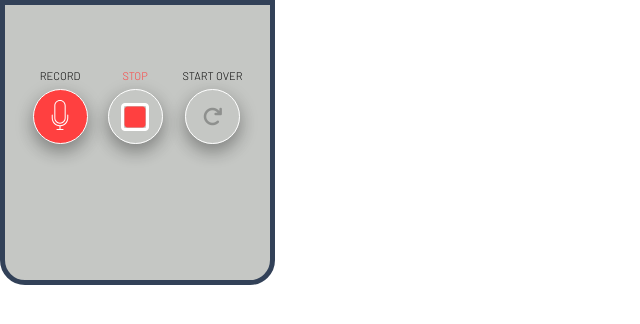
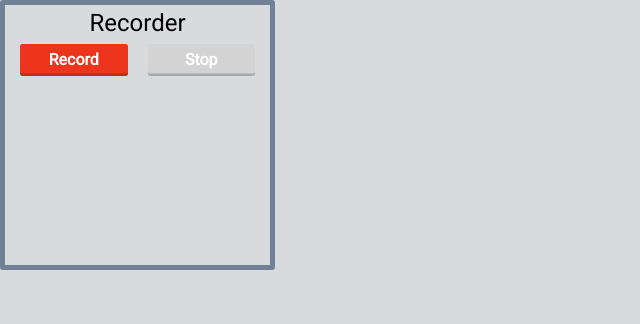
Before and after one commit to gercamjr/Wix-Audio-Recorder, a PHP site: page / in a window 1280 px wide. Shown: the top 324 px of the page, without its empty margins (0-640 px from the left). Run offline with PHP 8.4, Linux system fonts and the light colour scheme; some libraries are stand-ins or nearby versions.

Commit message:
merged code from production

```diff
--- a/index.html
+++ b/index.html
@@ -1,95 +1,42 @@
 <!DOCTYPE html>
-<!--[if lt IE 7]>      <html class="no-js lt-ie9 lt-ie8 lt-ie7"> <![endif]-->
-<!--[if IE 7]>         <html class="no-js lt-ie9 lt-ie8"> <![endif]-->
-<!--[if IE 8]>         <html class="no-js lt-ie9"> <![endif]-->
-<!--[if gt IE 8]>      <html class="no-js"> <!--<![endif]-->
 <html>
 
 <head>
-    <meta charset="utf-8" />
-    <meta http-equiv="X-UA-Compatible" content="IE=edge" />
-    <title>Vault of Us MP3 Recorder</title>
-    <meta name="description" content="An mp3 recorder for The Vault of Us Website" />
-    <meta name="viewport" content="width=device-width, initial-scale=1" />
-    <link rel="stylesheet" href="./styles.css" />
+    <meta charset="UTF-8">
 
-    <link rel="preconnect" href="https://fonts.googleapis.com" />
-    <link rel="preconnect" href="https://fonts.gstatic.com" crossorigin />
-    <link href="https://fonts.googleapis.com/css2?family=Barlow:wght@300;400&family=Roboto:wght@500&display=swap" rel="stylesheet" />
+    <title>Audio Recording Demo With WebAudioRecorder.js - addpipe.com</title>
+    <meta name="viewport" content="width=device-width, initial-scale=1.0">
 
-    <script src="https://kit.fontawesome.com/0955c01d8d.js" crossorigin="anonymous"></script>
+    <!-- Latest compiled and minified Bootstrap CSS -->
+    <link rel="stylesheet" href="https://maxcdn.bootstrapcdn.com/bootstrap/3.3.7/css/bootstrap.min.css" integrity="sha384-BVYiiSIFeK1dGmJRAkycuHAHRg32OmUcww7on3RYdg4Va+PmSTsz/K68vbdEjh4u" crossorigin="anonymous">
+
+<link rel="preconnect" href="https://fonts.googleapis.com">
+<link rel="preconnect" href="https://fonts.gstatic.com" crossorigin>
+<link href="https://fonts.googleapis.com/css2?family=Roboto&ampdisplay=swap" rel="stylesheet">
+
+    <link rel="stylesheet" type="text/css" href="styles.css">
 </head>
 
 <body>
-    <!--[if lt IE 7]>
-      <p class="browsehappy">
-        You are using an <strong>outdated</strong> browser. Please
-        <a href="#">upgrade your browser</a> to improve your experience.
-      </p>
-    <![endif]-->
 
-    <div class="recorder">
-        <div id="stopwatch" class="row recorder__stopwatch">
+    <div class="border border-5" style="max-width: 336px;">
+        <h3>Recorder</h3>
+        <div id="controls">
+            <button id="recordButton">Record</button>
+            <button id="stopButton" disabled>Stop</button>
+        </div>
+        <div id="stopwatch">
 
         </div>
-        <div class="row recorder__controls">
-            <div class="recorder__controls--record">
-                <p class="recorder__controls--text text__record">RECORD</p>
-                <button class="recorder__controls--record--btn btn" id="recordButton">
-
-            <svg
-              version="1.1"
-              id="micIcon"
-              xmlns="http://www.w3.org/2000/svg"
-              xmlns:xlink="http://www.w3.org/1999/xlink"
-              x="0px"
-              y="0px"
-              viewBox="0 0 58 58"
-              style="enable-background: new 0 0 58 58"
-              xml:space="preserve"
-              class="svg-mic"
-            >
-              <g>
-                <path
-                  d="M44,28c-0.552,0-1,0.447-1,1v6c0,7.72-6.28,14-14,14s-14-6.28-14-14v-6c0-0.553-0.448-1-1-1s-1,0.447-1,1v6
-                            c0,8.485,6.644,15.429,15,15.949V56h-5c-0.552,0-1,0.447-1,1s0.448,1,1,1h12c0.552,0,1-0.447,1-1s-0.448-1-1-1h-5v-5.051
-                            c8.356-0.52,15-7.465,15-15.949v-6C45,28.447,44.552,28,44,28z"
-                />
-                <path
-                  d="M29,46c6.065,0,11-4.935,11-11V11c0-6.065-4.935-11-11-11S18,4.935,18,11v24C18,41.065,22.935,46,29,46z M20,11
-                            c0-4.963,4.038-9,9-9s9,4.037,9,9v24c0,4.963-4.038,9-9,9s-9-4.037-9-9V11z"
-                />
-              </g>
-            </svg>
-          </button>
-            </div>
-            <div class="recorder__controls--stop">
-                <p class="recorder__controls--text text__stop">STOP</p>
-                <button class="recorder__controls--stop--btn btn" id="stopButton">
-                    <span class="fa-stack square">
-                      <i class="far fa-square fa-stack-2x"></i>
-                      <i class="fas fa-square fa-stack-1x"></i>
-                    </span>
-          </button>
-            </div>
-            <div class="recorder__controls--redo">
-                <p class="recorder__controls--text text__redo">START OVER</p>
-                <button class="recorder__controls--redo--btn btn" id="deleteButton">
-            <i class="fas fa-redo"></i>
-          </button>
-            </div>
-
-        </div>
-        <div class="row recorder__player" id="recordingsList">
-
-        </div>
-        <div class="row recorder__save" id="saveAudio">
+        <div id="recordingsList">
 
         </div>
     </div>
 
+    <!-- inserting these scripts at the end to be able to use all the elements in the DOM -->
     <script src="js/WebAudioRecorder.min.js"></script>
     <script src="js/app.js"></script>
+
 </body>
 
 </html>
--- a/js/app.js
+++ b/js/app.js
@@ -13,35 +13,24 @@ var recorder; //WebAudioRecorder object
 var input; //MediaStreamAudioSourceNode  we'll be recording
 var encodingType; //holds selected encoding for resulting audio (file)
 var encodeAfterRecord = true; // when to encode
-//const canvas = document.querySelector('.visualizer');
+const canvas = document.querySelector('.visualizer');
 
 // shim for AudioContext when it's not avb.
 var AudioContext = window.AudioContext || window.webkitAudioContext;
 var audioContext; //new audio context to help us record
 
-//var encodingTypeSelect = document.getElementById("encodingTypeSelect");
+var encodingTypeSelect = document.getElementById("encodingTypeSelect");
 var recordButton = document.getElementById("recordButton");
 var stopButton = document.getElementById("stopButton");
-var deleteButton = document.getElementById('deleteButton');
-const micSVG = document.getElementById("micIcon");
-
 
 //add events to those 2 buttons
 recordButton.addEventListener("click", startRecording);
 stopButton.addEventListener("click", stopRecording);
-stopButton.disabled = true;
-stopButton.style.cursor = "not-allowed";
-deleteButton.disabled = true;
-
 
 //const canvasCtx = canvas.getContext('2d');
 
 function startRecording() {
     console.log("startRecording() called");
-    micSVG.style.fill = "#ff4040";
-    recordButton.style.backgroundColor = "transparent";
-    recordButton.style.cursor = "not-allowed";
-
 
     /*
     	Simple constraints object, for more advanced features see
@@ -114,7 +103,6 @@ function startRecording() {
 
     }).catch(function(err) {
         //enable the record button if getUSerMedia() fails
-        console.log("we could not get the user media! " + err.message);
         recordButton.disabled = false;
         stopButton.disabled = true;
 
@@ -123,10 +111,6 @@ function startRecording() {
     //disable the record button
     recordButton.disabled = true;
     stopButton.disabled = false;
-    stopButton.style.cursor = "pointer";
-    stopButton.style.backgroundColor = "#ff4040";
-    stopButton.style.color = "#fff";
-
 }
 
 function stopRecording() {
@@ -135,17 +119,9 @@ function stopRecording() {
     //stop microphone access
     gumStream.getAudioTracks()[0].stop();
 
-    deleteButton.disabled = false;
-
     //disable the stop button
     stopButton.disabled = true;
     recordButton.disabled = false;
-    recordButton.style.cursor = "pointer";
-    stopButton.style.cursor = "not-allowed";
-    stopButton.style.backgroundColor = "transparent";
-    stopButton.style.color = "#ff4040"
-    recordButton.style.backgroundColor = "#ff4040";
-        micSVG.style.fill = "#fff";
 
     //tell the recorder to finish the recording (stop recording + encode the recorded audio)
     recorder.finishRecording();
@@ -156,41 +132,36 @@ function createDownloadLink(blob, encoding) {
 
     var url = URL.createObjectURL(blob);
     var au = document.createElement('audio');
+    var li = document.createElement('div');
     var link = document.createElement('a');
+    var deleteButton = document.createElement('button');
+    deleteButton.classList.add('btn');
+    deleteButton.classList.add('deleteBtn');
 
-    const saveDiv = document.getElementById('saveAudio');
-    // deleteButton.classList.add('btn');
-    // deleteButton.classList.add('deleteBtn');
-
-    //deleteButton.innerHTML = "Delete";
+    deleteButton.innerHTML = "Delete";
 
     //add controls to the <audio> element
     au.controls = true;
     au.src = url;
-    au.classList.add('recorder__player--audio');
 
     //link the a element to the blob
     link.href = url;
     link.download = 'Vault of Us Recording_' + new Date().toISOString() + '.' + encoding;
-    link.innerHTML = "<button id='save-btn' class='recorder__save--btn'>Save Audio</button>";
+    link.innerHTML = "<button id='save-btn' class='btn'>Save Audio</button>";
 
     //add the new audio and a elements to the li element
-    // li.appendChild(au);
-    // li.appendChild(deleteButton);
-    // li.appendChild(link);
-
+    li.appendChild(au);
+    li.appendChild(deleteButton);
+    li.appendChild(link);
 
     //add the li element to the ordered list
-    recordingsList.appendChild(au);
-    saveDiv.appendChild(link);
+    recordingsList.appendChild(li);
     recordButton.disabled = true;
     deleteButton.onclick = function(e) {
         resetTimer();
         recordButton.disabled = false;
-        recordButton.style.backgroundColor = "#ff4040";
-        micSVG.style.fill = "#fff";
-        saveDiv.removeChild(link);
-        recordingsList.removeChild(au);
+        let evtTgt = e.target;
+        evtTgt.parentNode.parentNode.removeChild(evtTgt.parentNode);
     }
 }
 
--- a/styles.css
+++ b/styles.css
@@ -1,297 +1,152 @@
-* {
-    margin: 0;
-    box-sizing: border-box;
+html {
+    font-size: 100%;
 }
 
-
-/* Typography */
-
-.recorder__stopwatch {
-    font-family: 'Avenir Light', 'Roboto', sans-serif;
-    font-size: 16px;
-    font-weight: 500;
+body,
+h1,
+h2,
+h3,
+h4,
+h5,
+h6 {
+    font-family: 'Roboto';
 }
 
-.recorder__controls--text {
-    font-family: "DIN Next Light", "Barlow", sans-serif;
-    font-weight: 300;
-    font-size: 11px;
+body {
+
+    word-wrap: break-word;
+    overflow-wrap: break-word;
+    color: black;
+    background: #d9dadc;
+    width: 275px;
+    height: 270px;
+    overflow-x: hidden;
+    overflow-y: hidden;
+    border: 5px solid;
+    border-radius: 3px;
+    border-color: #708198;
+}
+
+h3 {
+    margin-top: 5px;
+    margin-bottom: 0;
     text-align: center;
 }
 
-.recorder__redo--btn {
-    font-size: 13px;
+p {
+    margin: 1em 0;
 }
 
-.text__stop {
-    color: #ff4040;
+pre {
+    padding: 0px;
+    border: 0px;
+    border-radius: 0px;
 }
 
-.far {
+red {
+    color: red;
+}
+
+a {
+    color: #337ab7;
+}
+
+p {
+    margin-top: 1rem;
+}
+
+a:hover {
+    color: #23527c;
+}
+
+a:visited {
+    color: #8d75a3;
+}
+
+#controls {
+    display: flex;
+    margin-top: .5rem;
+    margin-bottom: .5rem;
+}
+
+button {
+    height: 2rem;
+    border: none;
+    border-radius: 0.15rem;
+    background: #ed341d;
+    margin-left: 15px;
+    margin-right: 15px;
+    box-shadow: inset 0 -0.15rem 0 rgba(0, 0, 0, 0.2);
+    cursor: pointer;
+    display: flex;
+    justify-content: center;
+    align-items: center;
+    color: #ffffff;
+    font-weight: bold;
+    font-size: 1rem;
+}
+
+button:hover,
+button:focus {
+    outline: none;
+    background: #c72d1c;
+}
+
+button::-moz-focus-inner {
+    border: 0;
+}
+
+button:active {
+    box-shadow: inset 0 1px 0 rgba(0, 0, 0, 0.2);
+    line-height: 3rem;
+}
+
+button:disabled {
+    pointer-events: none;
+    background: lightgray;
+}
+
+audio {
+
+    width: 80%;
+    margin-top: 0.2rem;
+}
+
+#recordingsList {
+    text-align: center;
+}
+
+#recordButton {
+    align-items: center;
+    width: 114px;
+    margin-left: 15px;
+}
+
+#stopButton {
+    align-items: center;
+    width: 114px;
+    margin-left: 5px;
+}
+
+#save-btn {
+    width: 80%;
+
+    margin: 0 auto;
+    margin-top: 10px;
+    background-color: #708198;
+}
+
+.deleteBtn {
+    width: 80%;
+
+    margin: 0 auto;
+
+    background-color: #67605f;
     color: #fff;
 }
 
-.square {
+#stopwatch {
     text-align: center;
+    font-size: 1rem;
+    margin-bottom: 7px;
 }
-
-.fa-stack {
-    width: 2em !important;
-}
-
-.fa-play {
-    font-size: 14px;
-}
-
-.fa-microphone {
-    font-weight: 300;
-}
-
-.fa-redo {
-    font-size: 20px;
-}
-
-i {
-    vertical-align: middle;
-}
-
-.fa-stack {
-    font-size: 1rem;
-}
-
-.fa-stack-1x {
-    font-size: 1.5rem
-}
-
-
-/* recorder */
-
-.recorder {
-    display: flex;
-    flex-direction: column;
-    width: 275px;
-    background-color: #C5C7C4;
-    border: 5px solid #324158;
-    border-radius: 0 0 25px 25px;
-    align-items: center;
-}
-
-.recorder__stopwatch {
-    height: 40px;
-    padding-top: 20px;
-}
-
-.recorder__controls {
-    display: flex;
-    width: 100%;
-    margin-top: 1.5rem;
-    align-items: center;
-    justify-content: center;
-    /* gap: 20px; */
-}
-
-.recorder__controls>*+* {
-    margin-left: 20px;
-}
-
-.recorder__controls--record,
-.recorder__controls--stop,
-.recorder__controls--redo {
-    display: flex;
-    flex-direction: column;
-    align-items: center;
-}
-
-.btn {
-    margin-top: 7px;
-    background-color: transparent;
-    border: 1px solid #fff;
-    border-radius: 50%;
-    width: 55px;
-    height: 55px;
-    box-shadow: 0 8px 16px 0 rgba(0, 0, 0, 0.2), 0 6px 20px 0 rgba(0, 0, 0, 0.19);
-    transition-duration: 0.4s;
-}
-
-.btn:hover {
-    cursor: pointer;
-}
-
-.recorder__controls--record--btn {
-    background-color: #ff4040;
-    color: #fff;
-}
-
-.svg-mic {
-    width: 30px;
-    fill: #fff;
-}
-
-.recorder__controls--stop--btn {
-    color: #ff4040;
-}
-
-
-/* audio player */
-
-.recorder__player {
-    height: 60px;
-    width: 100%;
-    margin: 10px 0;
-    display: flex;
-    align-items: center;
-    justify-content: center;
-    gap: 5px;
-}
-
-.recorder__player--audio {
-    width: 95%;
-    padding: 0;
-    margin: 0;
-    height: 20px;
-}
-
-.recorder__player--play--btn {
-    background-color: transparent;
-    border: none;
-}
-
-input[type="range"] {
-    position: relative;
-    -webkit-appearance: none;
-    width: 48%;
-    margin: 0;
-    padding: 0;
-    height: 5px;
-    float: left;
-    outline: none;
-}
-
-input[type="range"]::-webkit-slider-runnable-track {
-    width: 100%;
-    height: 5px;
-    cursor: pointer;
-    background: linear-gradient(to right, rgba(0, 125, 181, 0.6) var(--buffered-width), rgba(0, 125, 181, 0.2) var(--buffered-width));
-}
-
-input[type="range"]::before {
-    position: absolute;
-    content: "";
-    top: 8px;
-    left: 0;
-    width: var(--seek-before-width);
-    height: 3px;
-    background-color: #353535;
-    cursor: pointer;
-}
-
-input[type="range"]::-webkit-slider-thumb {
-    position: relative;
-    -webkit-appearance: none;
-    box-sizing: content-box;
-    border: 1px solid #c5c7c6;
-    height: 15px;
-    width: 15px;
-    border-radius: 50%;
-    background-color: #fff;
-    cursor: pointer;
-    margin: -7px 0 0 0;
-}
-
-input[type="range"]:active::-webkit-slider-thumb {
-    transform: scale(1.2);
-    background: #353535;
-}
-
-input[type="range"]::-moz-range-track {
-    width: 100%;
-    height: 5px;
-    cursor: pointer;
-    background: linear-gradient(to right, rgba(0, 125, 181, 0.6) var(--buffered-width), rgba(0, 125, 181, 0.2) var(--buffered-width));
-}
-
-input[type="range"]::-moz-range-progress {
-    background-color: #353535;
-}
-
-input[type="range"]::-moz-focus-outer {
-    border: 0;
-}
-
-input[type="range"]::-moz-range-thumb {
-    box-sizing: content-box;
-    border: 1px solid #c5c7c6;
-    height: 15px;
-    width: 15px;
-    border-radius: 50%;
-    background-color: #fff;
-    cursor: pointer;
-}
-
-input[type="range"]:active::-moz-range-thumb {
-    transform: scale(1.2);
-    background: #353535;
-}
-
-input[type="range"]::-ms-track {
-    width: 100%;
-    height: 3px;
-    cursor: pointer;
-    background: transparent;
-    border: solid transparent;
-    color: transparent;
-}
-
-input[type="range"]::-ms-fill-lower {
-    background-color: #007db5;
-}
-
-input[type="range"]::-ms-fill-upper {
-    background: linear-gradient(to right, rgba(0, 125, 181, 0.6) var(--buffered-width), rgba(0, 125, 181, 0.2) var(--buffered-width));
-}
-
-input[type="range"]::-ms-thumb {
-    box-sizing: content-box;
-    border: 1px solid #007db5;
-    height: 15px;
-    width: 15px;
-    border-radius: 50%;
-    background-color: #fff;
-    cursor: pointer;
-}
-
-input[type="range"]:active::-ms-thumb {
-    transform: scale(1.2);
-    background: #007db5;
-}
-
-
-/* save button */
-
-.recorder__save {
-    margin-bottom: 1rem;
-    height: 40px;
-}
-
-.recorder__save--btn {
-    background-color: #fff;
-    width: 200px;
-    border: none;
-    border-radius: 25px;
-    padding: .75rem .35rem;
-    box-shadow: 0 8px 16px 0 rgba(0, 0, 0, 0.2), 0 6px 20px 0 rgba(0, 0, 0, 0.19);
-    cursor: pointer;
-}
-
-
-/* redo button */
-
-.recorder__redo {
-    height: 40px;
-    margin-top: .25rem;
-}
-
-.recorder__redo--btn {
-    background-color: transparent;
-    border: none;
-}
```
